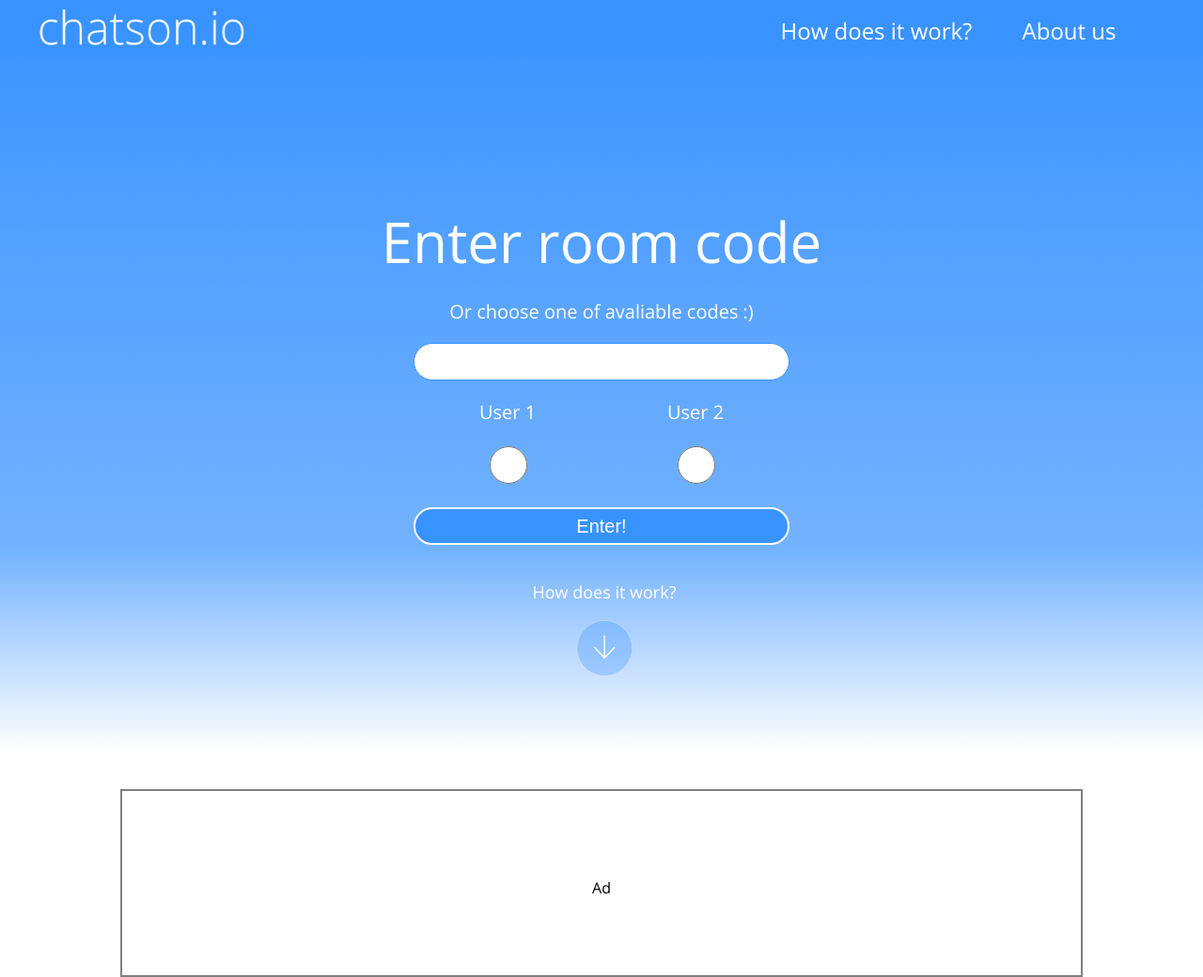
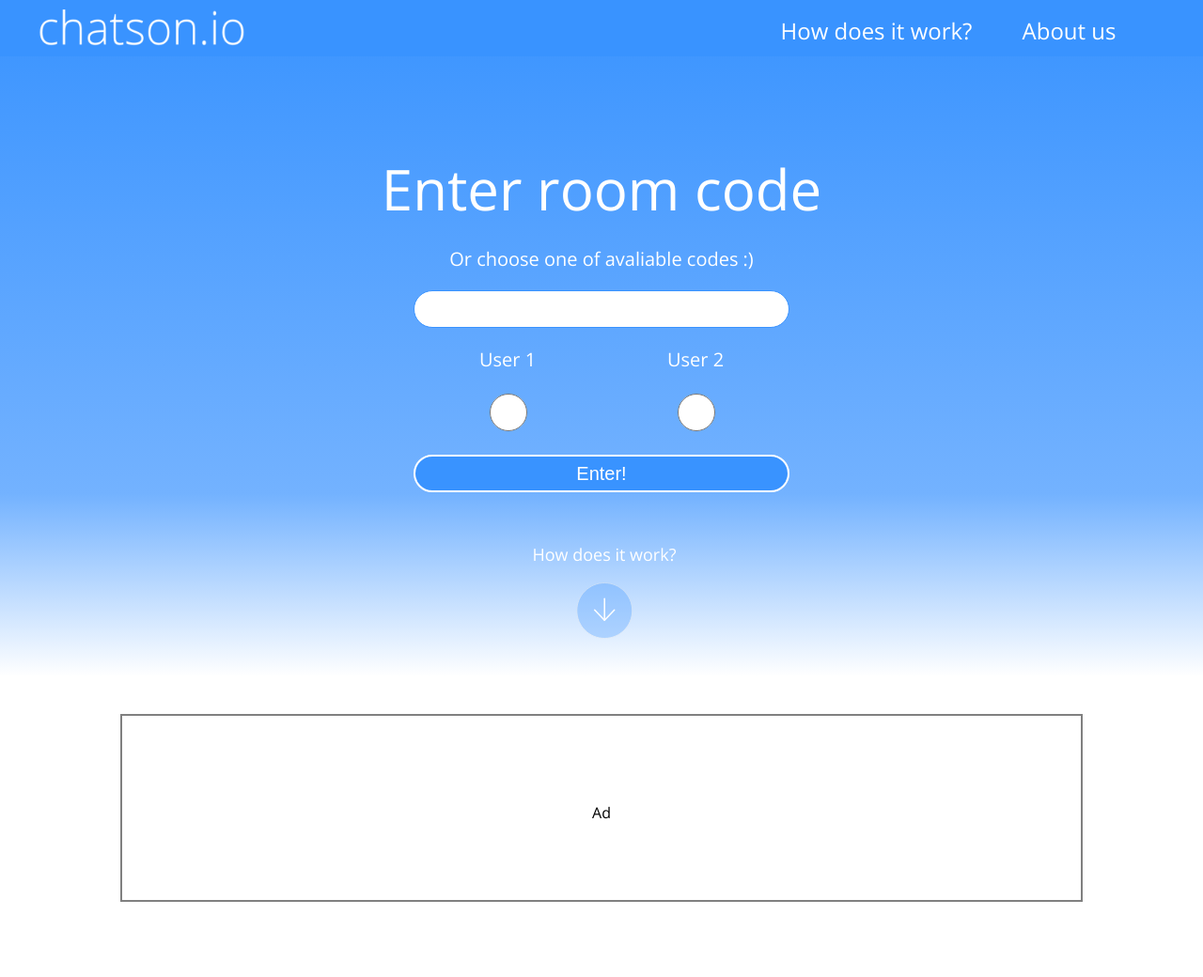
Before and after one commit to theConsite/chatson.io, a Flask app: page / in a window 1280 px wide. Shown: the top 1040 px of the page at 94% size. Run offline with Flask 2, Linux system fonts and the light colour scheme.

Commit message:
header index update

```diff
--- a/static/css/style.css
+++ b/static/css/style.css
@@ -57,9 +57,9 @@
 
 header {
     text-align: center;
-    height: 100vh;
+    height: 90vh;
     background: linear-gradient(180deg, rgba(57, 147, 255, 1) 0%, rgba(115, 178, 255, 1) 73%, rgba(255, 255, 255, 1) 100%);
-    padding-top: 22vh;
+    padding-top: 15vh;
     color: white;
 }
 
@@ -111,7 +111,7 @@
 
 #scrollDown {
     position: absolute;
-    top: 75vh;
+    top: 70vh;
     left: calc(50vw - 73.5px);
 }
 
```
